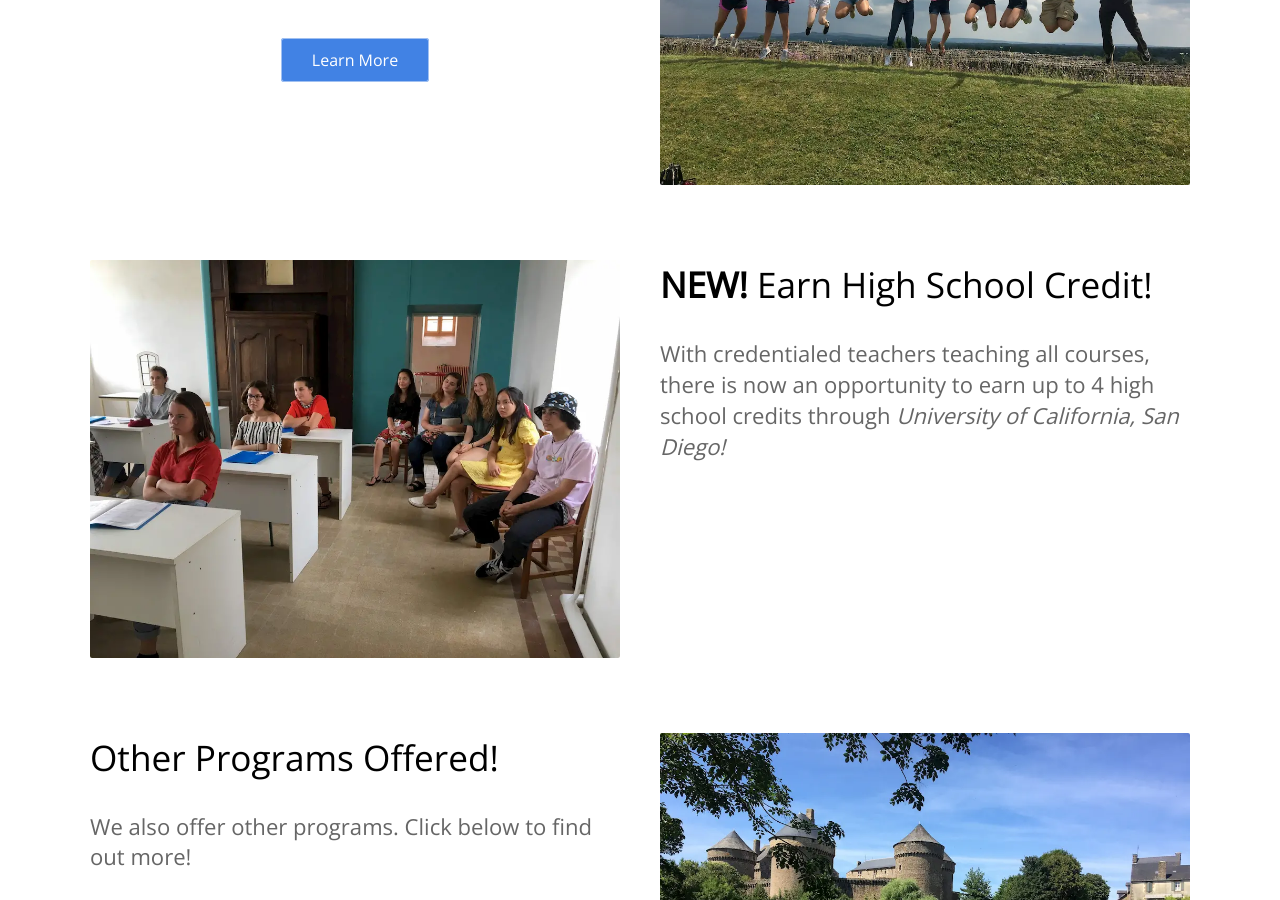
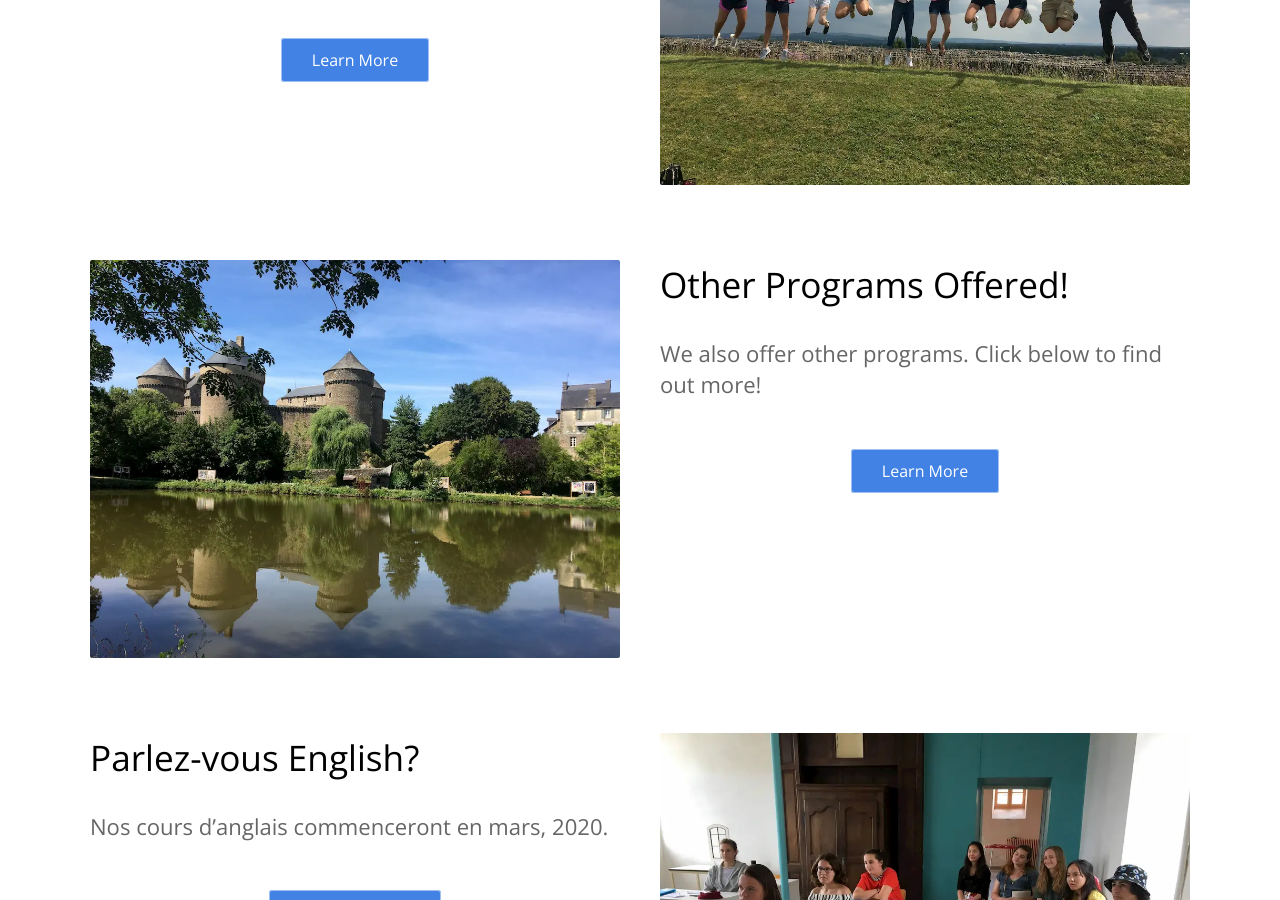
Before and after one commit to baritchie/project1, a Jekyll site: the page built from index.html, in a window 1280 px wide and 900 px high, scrolled down 821 px. Built offline with Jekyll 4.4.1, drawn with Linux system fonts in a browser that asks for light colours; some of the changed text lies outside the part shown.

Commit message:
Updated 'index.html' via CloudCannon

```diff
--- a/index.html
+++ b/index.html
@@ -36,8 +36,26 @@ description: 4 Week Programs Enrolling Now!
 	<section>
 		<div class="container flex">
 			<div class="text editable">
-				<h2><strong>NEW!</strong> Earn High School Credit!</h2>
-				<p>With credentialed teachers teaching all courses, there is now an opportunity to earn up to 4 high school credits through <em>University of California, San Diego</em><em>!</em></p>
+				<h2>Other Programs Offered!</h2>
+				<p>We also offer other programs. Click below to find out more!</p>
+				<div class="cta button center-text"><a href="/otherprograms/">Learn More</a></div>
+			</div>
+			<div class="image">
+				<picture>
+                  <source class="screenshot" srcset="/uploads/IMG_8051.webp" type="image/webp">
+                  <source class="screenshot" srcset="/uploads/IMG_8051.jpg" type="image/jpeg">
+                  <img alt="A Beautiful Chateau, One of Many on the Trips" class="screenshot" src="/uploads/IMG_8051.jpg" />
+                </picture>
+			</div>
+		</div>
+	</section>
+
+	<section>
+		<div class="container flex">
+			<div class="text editable">
+				<h2>Parlez-vous English?</h2>
+				<p>Nos cours d’anglais commenceront en mars, 2020.</p>
+				<div class="cta button center-text"><a href="/parlezvousenglish/">Inscrivez-vous!</a></div>
 			</div>
 			<div class="image">
 				<picture>
@@ -52,15 +70,14 @@ description: 4 Week Programs Enrolling Now!
 	<section>
 		<div class="container flex">
 			<div class="text editable">
-				<h2>Other Programs Offered!</h2>
-				<p>We also offer other programs. Click below to find out more!</p>
-				<div class="cta button center-text"><a href="/otherprograms/">Learn More</a></div>
+				<h2><strong>NEW!</strong> Earn High School Credit!</h2>
+				<p>With credentialed teachers teaching all courses, there is now an opportunity to earn up to 4 high school credits through <em>University of California, San Diego</em><em>!</em></p>
 			</div>
 			<div class="image">
 				<picture>
-                  <source class="screenshot" srcset="/uploads/IMG_8051.webp" type="image/webp">
-                  <source class="screenshot" srcset="/uploads/IMG_8051.jpg" type="image/jpeg">
-                  <img alt="A Beautiful Chateau, One of Many on the Trips" class="screenshot" src="/uploads/IMG_8051.jpg" />
+                  <source class="screenshot" srcset="/uploads/IMG_7827.webp" type="image/webp">
+                  <source class="screenshot" srcset="/uploads/IMG_7827.jpg" type="image/jpeg">
+                  <img alt="A Glimpse of Our Classroom" class="screenshot" src="/uploads/IMG_7827.jpg" />
                 </picture>
 			</div>
 		</div>
```
